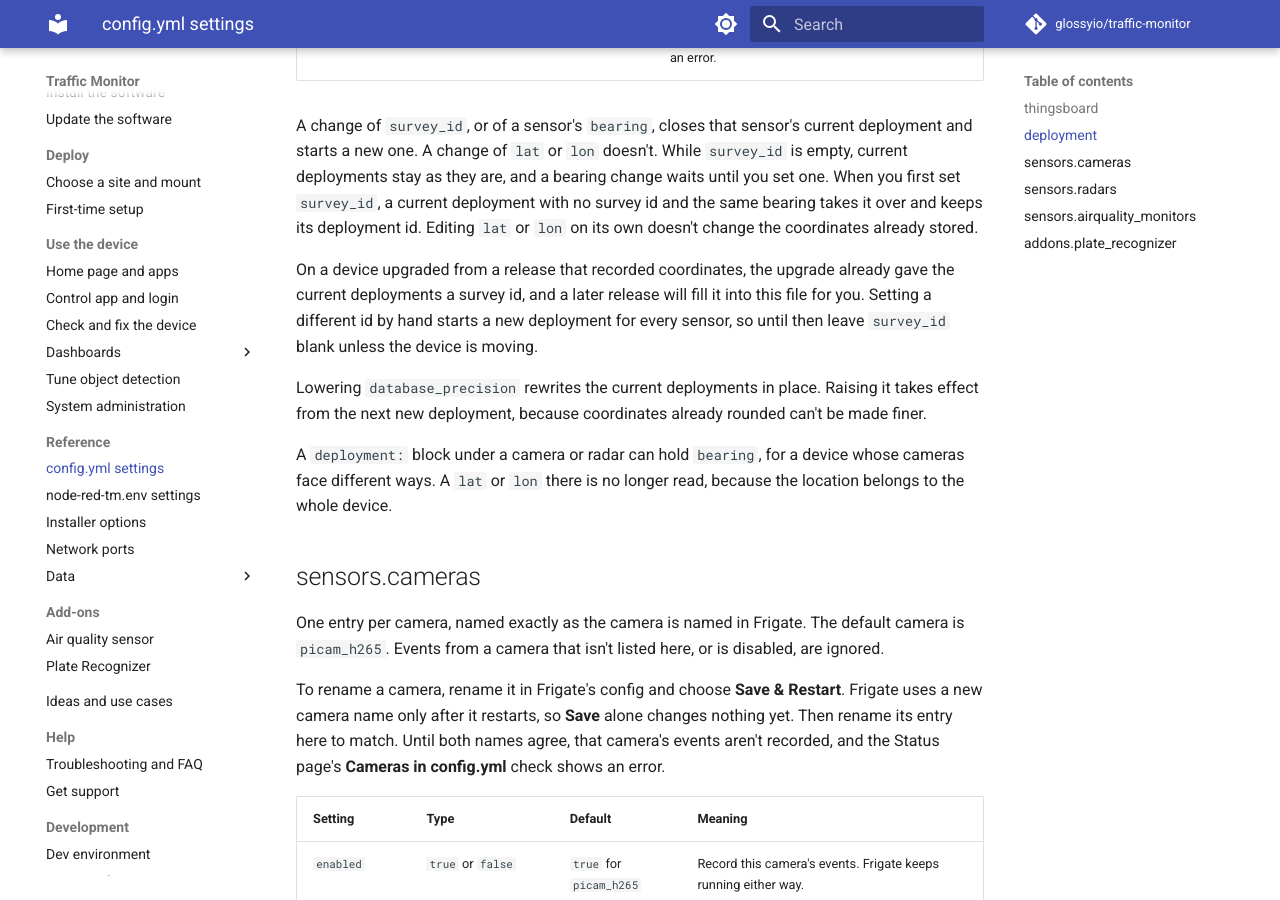
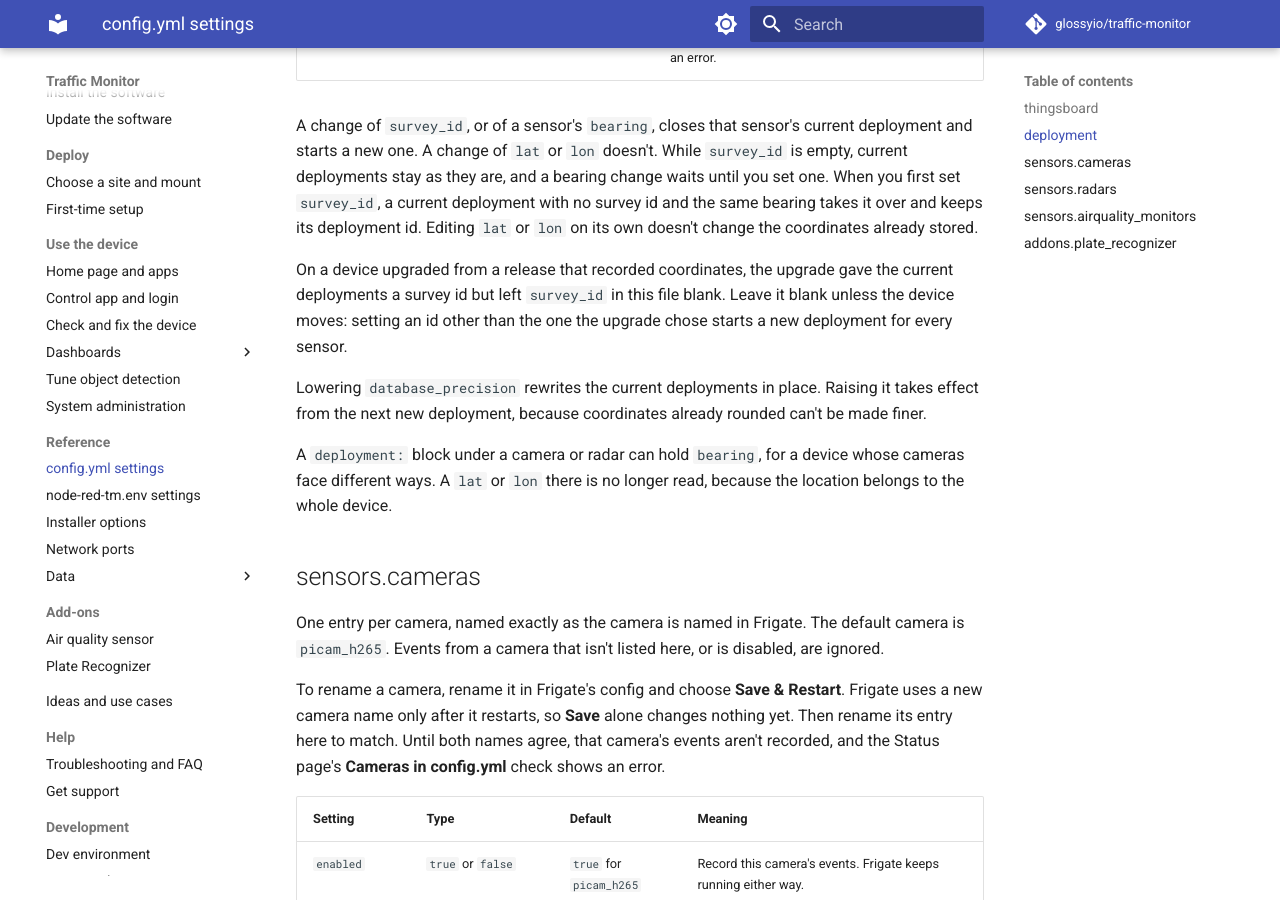
Before and after one commit to glossyio/traffic-monitor, an MkDocs documentation site: the page built from docs/configuration/node-red-config.md, in a window 1280 px wide and 900 px high, scrolled down 1962 px. Built offline with MkDocs 1.6.1 and Material for MkDocs 9.7.7, drawn with Linux system fonts in a browser that asks for light colours; comment, search, counter and statistics services are not loaded; the version menu is left out.

Commit message:
Say what the upgrade leaves in survey_id without promising a later release
Assisted-by: Claude Code 2.1.317 (CLI)
AI-Model: Claude Opus 5.5 (claude-opus-5-5)
AI-Effort: high
AI-Role: drafted

```diff
--- a/docs/configuration/node-red-config.md
+++ b/docs/configuration/node-red-config.md
@@ -41,7 +41,7 @@ Where the device is. Every event and reading is stored with a deployment id that
 
 A change of `survey_id`, or of a sensor's `bearing`, closes that sensor's current deployment and starts a new one. A change of `lat` or `lon` doesn't. While `survey_id` is empty, current deployments stay as they are, and a bearing change waits until you set one. When you first set `survey_id`, a current deployment with no survey id and the same bearing takes it over and keeps its deployment id. Editing `lat` or `lon` on its own doesn't change the coordinates already stored.
 
-On a device upgraded from a release that recorded coordinates, the upgrade already gave the current deployments a survey id, and a later release will fill it into this file for you. Setting a different id by hand starts a new deployment for every sensor, so until then leave `survey_id` blank unless the device is moving.
+On a device upgraded from a release that recorded coordinates, the upgrade gave the current deployments a survey id but left `survey_id` in this file blank. Leave it blank unless the device moves: setting an id other than the one the upgrade chose starts a new deployment for every sensor.
 
 Lowering `database_precision` rewrites the current deployments in place. Raising it takes effect from the next new deployment, because coordinates already rounded can't be made finer.
 
```
